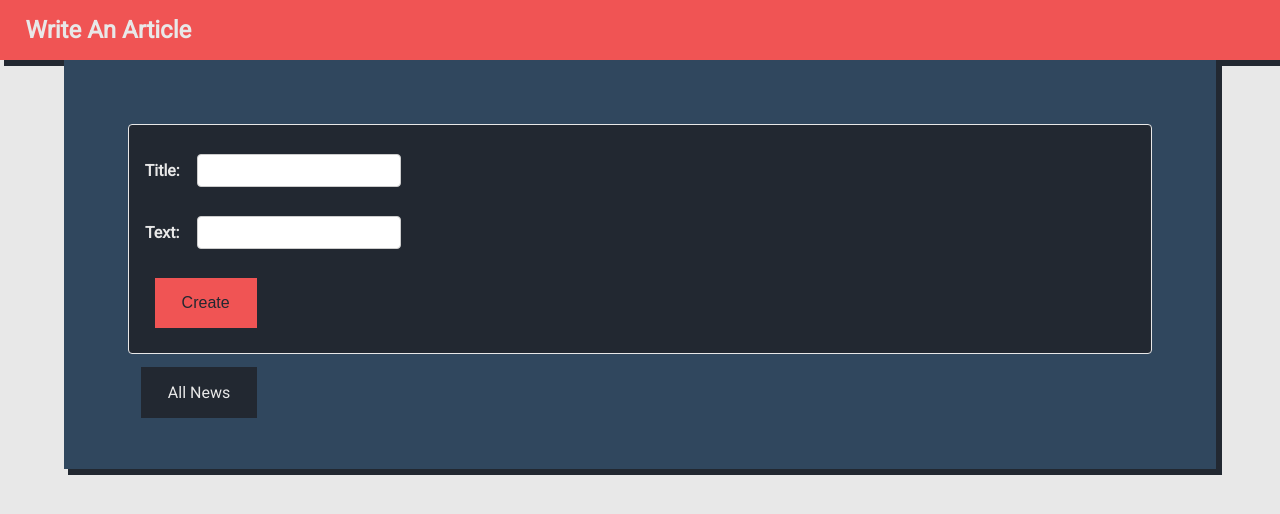
After one commit to Agyey/HyperNews-Portal, a Django app: page /news/create/ in a window 1280 px wide. The commit adds this page. Shown: the top 514 px of the page. Run offline with Django 3.2, Linux system fonts and the light colour scheme.

Commit message:
Create News

```diff
--- a/hypernews/settings.py
+++ b/hypernews/settings.py
@@ -11,6 +11,7 @@ https://docs.djangoproject.com/en/2.2/ref/settings/
 """
 
 import os
+
 
 # Build paths inside the project like this: os.path.join(BASE_DIR, ...)
 BASE_DIR = os.path.dirname(os.path.dirname(os.path.abspath(__file__)))
@@ -120,3 +121,7 @@ USE_TZ = True
 # https://docs.djangoproject.com/en/2.2/howto/static-files/
 
 STATIC_URL = '/static/'
+
+STATICFILES_DIRS = [
+    os.path.join(BASE_DIR, 'static'),
+]
--- a/hypernews/urls.py
+++ b/hypernews/urls.py
@@ -17,6 +17,7 @@ from django.contrib import admin
 from django.urls import path
 from django.views.generic import RedirectView
 from news.views import HomeView
+from news.views import CreateView
 
 urlpatterns = [
     path('admin/', admin.site.urls),
@@ -24,4 +25,6 @@ urlpatterns = [
     path('news/', HomeView.as_view()),
     path('', RedirectView.as_view(url='news/')),
     path('news', RedirectView.as_view(url='news/')),
+    path('news/create/', CreateView.as_view()),
+    path('news/create', RedirectView.as_view(url='news/create/')),
 ]
--- /dev/null
+++ b/news/templates/news/create.html
@@ -0,0 +1,22 @@
+<!DOCTYPE html>
+<html lang="en">
+<head>
+    <title>HyperNews Portal</title>
+    <meta charset="utf-8">
+    <link rel="stylesheet" href="/static/news/create.css">
+    <link href="https://fonts.googleapis.com/css2?family=Roboto&display=swap" rel="stylesheet">
+    <link href="https://fonts.googleapis.com/css2?family=Poppins:wght@300&display=swap" rel="stylesheet">
+</head>
+<body>
+<h2>Write an article</h2>
+<div>
+<form method="post" action="/news/create/">
+{% csrf_token %}
+<table>{{ news.as_table }}</table>
+<button type="submit">Create</button>
+</form>
+<!--<a href="/news/" target="_blank">All News</a>-->
+<a href="/news/" target="_blank" id="main">All News</a>
+</div>
+</body>
+</html>
--- a/news/views.py
+++ b/news/views.py
@@ -1,18 +1,61 @@
-from django.shortcuts import render
-from django.http import HttpResponse
+from django.shortcuts import render, redirect
 from django.views import View
+from datetime import datetime
 from hypernews.settings import NEWS_JSON_PATH
+from django import forms
 import json
+
+
+class News(forms.Form):
+    title = forms.CharField()
+    text = forms.CharField(max_length=2**20)
+
 
 class HomeView(View):
     def get(self, request, *args, **kwargs):
+        news_pages = json.load(open(NEWS_JSON_PATH))
+        query = request.GET.get('q', '')
         link = kwargs.get('link', None)
-        print("Link", link)
         if link:
-            news_pages = json.load(open(NEWS_JSON_PATH))
             for page in news_pages:
                 if page['link'] == link:
                     return render(request, r"news\news.html", context={'news': page})
             return render(request, r"news\not_found.html", context={'link': link})
         else:
-            return render(request, r"news\index.html")
+            news_by_dates: dict = dict()
+            all_news: list = list()
+            news_pages = sorted(news_pages, reverse=True, key=lambda x: x['created'])
+            for page in news_pages:
+                date = page['created']
+                date = datetime.strptime(date, "%Y-%m-%d %H:%M:%S").strftime("%Y-%m-%d")
+                articles = news_by_dates.get(date, [])
+                if query in page['title']:
+                    articles.append(page)
+                news_by_dates[date] = articles
+            for date in sorted(news_by_dates.keys(), reverse=True):
+                pages = news_by_dates[date]
+                if pages:
+                    all_news.append({'date': date, 'pages': pages})
+            return render(request, r"news\index.html", context={'news_pages': all_news})
+
+class CreateView(View):
+    def get(self, request, *args, **kwargs):
+        news = News()
+        return render(request, r"news\create.html", context={'news': news})
+    def post(self, request, *args, **kwargs):
+        title = request.POST.get('title')
+        text = request.POST.get('text')
+        date = datetime.now().strftime("%Y-%m-%d %H:%M:%S")
+        with open(NEWS_JSON_PATH) as f:
+            news_pages = json.load(f)
+        link = int(max(news_pages, key=lambda x: int(x['link']))['link']) + 1
+        news = {
+            'title': title,
+            'text': text,
+            'created': date,
+            'link': link
+        }
+        news_pages.append(news)
+        with open(NEWS_JSON_PATH, 'w') as f:
+            json.dump(news_pages, f, indent=4)
+        return redirect('/news/')
--- /dev/null
+++ b/static/news/create.css
@@ -0,0 +1,83 @@
+body {
+    font-family: 'Roboto', sans-serif;
+    margin: 0;
+    background: #e8e8e8;
+}
+
+* {
+    margin: 0;
+}
+
+h2 {
+    padding: 2vh 2vw;
+    background: #f05454;
+    color: #e8e8e8;
+    text-transform: capitalize;
+    box-shadow: 5px 5px 0 1px #222831;
+}
+
+div {
+    margin: 0 5vw;
+    padding: 5vw;
+    background: #30475e;
+    box-shadow: 5px 5px 0 1px #222831;
+}
+
+input[type=text] {
+  padding: 1vh 1vw;
+  margin: 1vw;
+  border: 1px solid #ccc;
+  border-radius: 4px;
+  box-sizing: border-box;
+}
+
+form{
+    padding: 1vw;
+    background: #222831;
+    border: 1px solid #e8e8e8;
+    border-radius: 4px;
+    color: #e8e8e8;
+}
+
+
+button{
+    background: #f05454;
+    border: #f05454 solid 2px;
+    color: #222831;
+    padding: 14px 25px;
+    text-align: center;
+    text-decoration: none;
+    display: inline-block;
+    font-size: 16px;
+    margin: 1vw;
+}
+
+button:hover {
+    border: #f05454 solid 2px;
+    color: #e8e8e8;
+    background: #222831;
+    margin: 1vw;
+    display: inline-flex;
+}
+
+a#main{
+    display: inline-flex;
+    margin: 1vw;
+    margin-bottom: -1vw;
+}
+
+a:link, a:visited {
+    background: #222831;
+    border: #222831 solid 2px;
+    color: #e8e8e8;
+    padding: 14px 25px;
+    text-align: center;
+    text-decoration: none;
+    display: inline-block;
+}
+
+a:hover, a:active {
+    border: #222831 solid 2px;
+    color: #222831;
+    background: #e8e8e8;
+}
```
Also changed, not shown: news.json (+20 -1 lines), news/templates/news/index.html (+23 -1 lines), news/templates/news/news.html (+10 -3 lines), news/templates/news/not_found.html (deleted, +0 -10 lines), static/news/base.css (added, +34 -0 lines), static/news/index.css (added, +81 -0 lines), static/news/news.css (added, +60 -0 lines).
